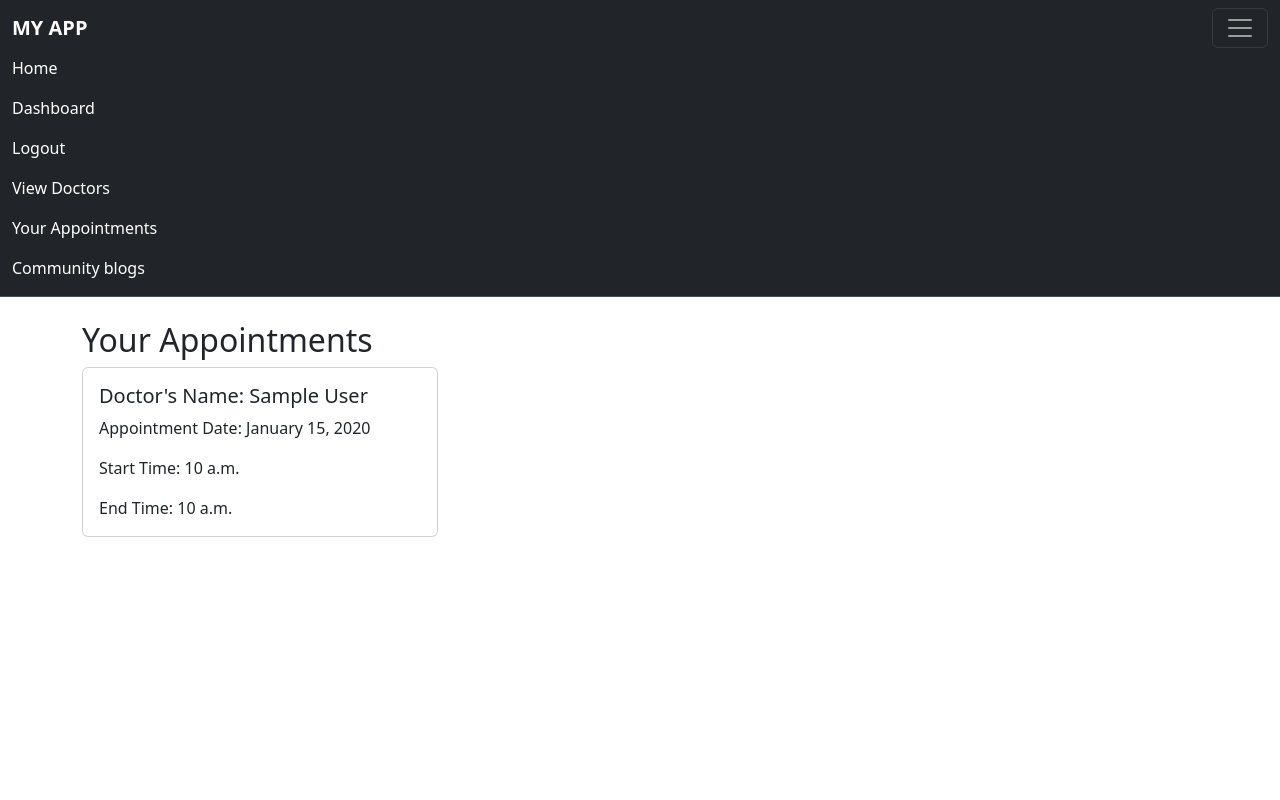
After one commit to geetanshpardhi1/Doctor_appointment_system, a Django app: page /patient/appointments/ in a window 1280 px wide, after a click that opens the changed part. The commit adds this page. Run offline with Django 4.2, Linux system fonts and the light colour scheme; a user stored in the database is signed in; tables that the repository leaves empty hold one stand-in row (values such as "Sample post").

Commit message:
added booking appointment funtionality to patient's

```diff
--- a/myapp/admin.py
+++ b/myapp/admin.py
@@ -1,7 +1,8 @@
 from django.contrib import admin
-from .models import PatientProfile,DoctorProfile,CustomUser,BlogPost
+from .models import PatientProfile,DoctorProfile,CustomUser,BlogPost,Appointment
 # Register your models here.
 admin.site.register(CustomUser)
 admin.site.register(PatientProfile)
 admin.site.register(DoctorProfile)
 admin.site.register(BlogPost)
+admin.site.register(Appointment)
--- a/myapp/models.py
+++ b/myapp/models.py
@@ -1,5 +1,6 @@
 from django.db import models
 from django.contrib.auth.models import AbstractUser
+from datetime import datetime, timedelta,date,time
 
 class CustomUser(AbstractUser):
     ROLE_CHOICES = [
@@ -53,3 +54,20 @@ class BlogPost(models.Model):
 
     def __str__(self):
         return self.title
+
+class Appointment(models.Model):
+    patient = models.ForeignKey(CustomUser, on_delete=models.CASCADE, related_name='patient_appointments')
+    doctor = models.ForeignKey(CustomUser, on_delete=models.CASCADE, related_name='doctor_appointments')
+    appointment_date = models.DateTimeField()
+    required_speciality = models.CharField(max_length=255)
+    start_time = models.TimeField()
+    end_time = models.TimeField(null=False)
+
+    #it calculate and set the end time when saving the appointment
+    def save(self, *args, **kwargs):
+
+        self.end_time = (datetime.combine(date.today(), self.start_time) + timedelta(minutes=45)).time()
+        super().save(*args, **kwargs)
+
+    def __str__(self):
+        return f"{self.patient.username} - {self.doctor.username} - {self.appointment_date}"
--- a/myapp/templates/myapp/base.html
+++ b/myapp/templates/myapp/base.html
@@ -38,7 +38,9 @@
               <a class="nav-link" href="{% url 'draft_blogs' %}">View Draft blogs</a>
               {% endif %}
               {% if  user.is_authenticated and user.is_patient %}
-              <a class="nav-link" href="{% url 'blog_list' %}">View blogs</a>
+              <a class="nav-link" href="{% url 'doctor_list' %}">View Doctors</a>
+              <a class="nav-link" href="{% url 'patient_appointments' %}">Your Appointments</a>
+              <a class="nav-link" href="{% url 'blog_list' %}">Community blogs</a>
               {% endif %}
               {% if  user.is_authenticated and user.is_doctor %}
               <a class="nav-link" href="{% url 'blog_list' %}">Community blogs</a>
--- /dev/null
+++ b/myapp/templates/myapp/patient_appointments.html
@@ -0,0 +1,34 @@
+{% extends 'myapp/base.html' %}
+<!DOCTYPE html>
+<html lang="en">
+<head>
+    <meta charset="UTF-8">
+    <meta name="viewport" content="width=device-width, initial-scale=1.0">
+    <title>Your Appointments</title>
+</head>
+<body>
+    {% block body %}
+    <div class="container mt-4">
+        <h2>Your Appointments</h2>
+        {% if appointments %}
+            <div class="row row-cols-1 row-cols-md-2 row-cols-lg-3 g-4">
+                {% for appointment in appointments %}
+                    <div class="col">
+                        <div class="card">
+                            <div class="card-body">
+                                <h5 class="card-title">Doctor's Name: {{ appointment.doctor.get_full_name }}</h5>
+                                <p class="card-text">Appointment Date: {{ appointment.appointment_date|date:"F j, Y" }}</p>
+                                <p class="card-text">Start Time: {{ appointment.start_time }}</p>
+                                <p class="card-text">End Time: {{ appointment.end_time }}</p>
+                            </div>
+                        </div>
+                    </div>
+                {% endfor %}
+            </div>
+        {% else %}
+            <p>No appointments found.</p>
+        {% endif %}
+    </div>
+    {% endblock %}
+</body>
+</html>
--- a/myapp/urls.py
+++ b/myapp/urls.py
@@ -14,4 +14,8 @@ urlpatterns = [
     path('logout/',LogoutView.as_view(template_name='myapp/logout.html'),name='logout'),
     path('blog/<int:blog_id>/', views.blog_detail, name='blog_detail'),
     path('doctor/draft-blogs/', views.doctor_draft_blogs, name='draft_blogs'),
+    path('doctors/', views.doctor_list, name='doctor_list'),
+    path('appointments/book/<int:doctor_id>/', views.book_appointment, name='book_appointment'),
+    path('patient/appointments/', views.patient_appointments, name='patient_appointments'),
+     path('appointments/confirmation/<int:appointment_id>/', views.appointment_confirmation, name='appointment_confirmation'),
 ]
--- a/myapp/views.py
+++ b/myapp/views.py
@@ -2,8 +2,9 @@ from django.shortcuts import render, redirect,get_object_or_404
 from django.contrib.auth import login,authenticate
 from django.contrib.auth.decorators import login_required
 from django.db.models import Count
-from .forms import SignUpForm,LoginForm,BlogPostForm
-from .models import PatientProfile, DoctorProfile,CustomUser,BlogPost
+from datetime import datetime, timedelta
+from .forms import SignUpForm,LoginForm,BlogPostForm,AppointmentForm
+from .models import PatientProfile, DoctorProfile,CustomUser,BlogPost,Appointment
 
 
 def home(request):
@@ -100,3 +101,39 @@ def doctor_draft_blogs(request):
 def personal_blog_list(request):
     blog_posts = BlogPost.objects.filter(author=request.user,is_draft=False)
     return render(request, 'myapp/posted_blogs.html', {'blog_posts': blog_posts})
+
+#view for listing all doctors
+@login_required
+def doctor_list(request):
+    doctors = CustomUser.objects.filter(user_role='doctor')
+    return render(request, 'myapp/doctor_list.html', {'doctors': doctors})
+
+#view for book appointment
+@login_required
+def book_appointment(request, doctor_id):
+    doctor = get_object_or_404(CustomUser, id=doctor_id, user_role='doctor')
+
+    if request.method == 'POST':
+        form = AppointmentForm(request.POST)
+        if form.is_valid():
+            appointment = form.save(commit=False)
+            appointment.patient = request.user
+            appointment.doctor = doctor
+            appointment.save()
+            return redirect('appointment_confirmation', appointment_id=appointment.id)
+    else:
+        form = AppointmentForm()
+
+    return render(request, 'myapp/book_appointment.html', {'form': form, 'doctor': doctor})
+
+#view for seeing appointments for patient user only
+@login_required
+def appointment_confirmation(request, appointment_id):
+    appointment = get_object_or_404(Appointment, id=appointment_id, patient=request.user)
+    return render(request, 'myapp/appointment_confirmation.html', {'appointment': appointment})
+
+@login_required
+def patient_appointments(request):
+    user = request.user
+    appointments = Appointment.objects.filter(patient=user)
+    return render(request, 'myapp/patient_appointments.html', {'appointments': appointments})
```
Also changed, not shown: myapp/forms.py (+12 -1 lines), myapp/templates/myapp/appointment_confirmation.html (added, +25 -0 lines), myapp/templates/myapp/book_appointment.html (added, +34 -0 lines), myapp/templates/myapp/doctor_list.html (added, +27 -0 lines), media/blog_images/compression-stockings-what-are-they-types-and-how-it-works.webp (added), media/blog_images/foods-good-for-liver.webp (added), media/profile_pictures/Maharana_Pratap_Zkb24zJ.jpeg (added), myapp/migrations/0003_doctor_appointment.py (added), myapp/migrations/0004_remove_doctor_user_delete_appointment_delete_doctor.py (added), myapp/migrations/0005_appointment.py (added), myapp/migrations/0006_alter_appointment_start_time.py (added), myapp/migrations/0007_appointment_end_time.py (added), myapp/migrations/0008_alter_appointment_end_time.py (added), myapp/migrations/0009_alter_appointment_end_time.py (added).
